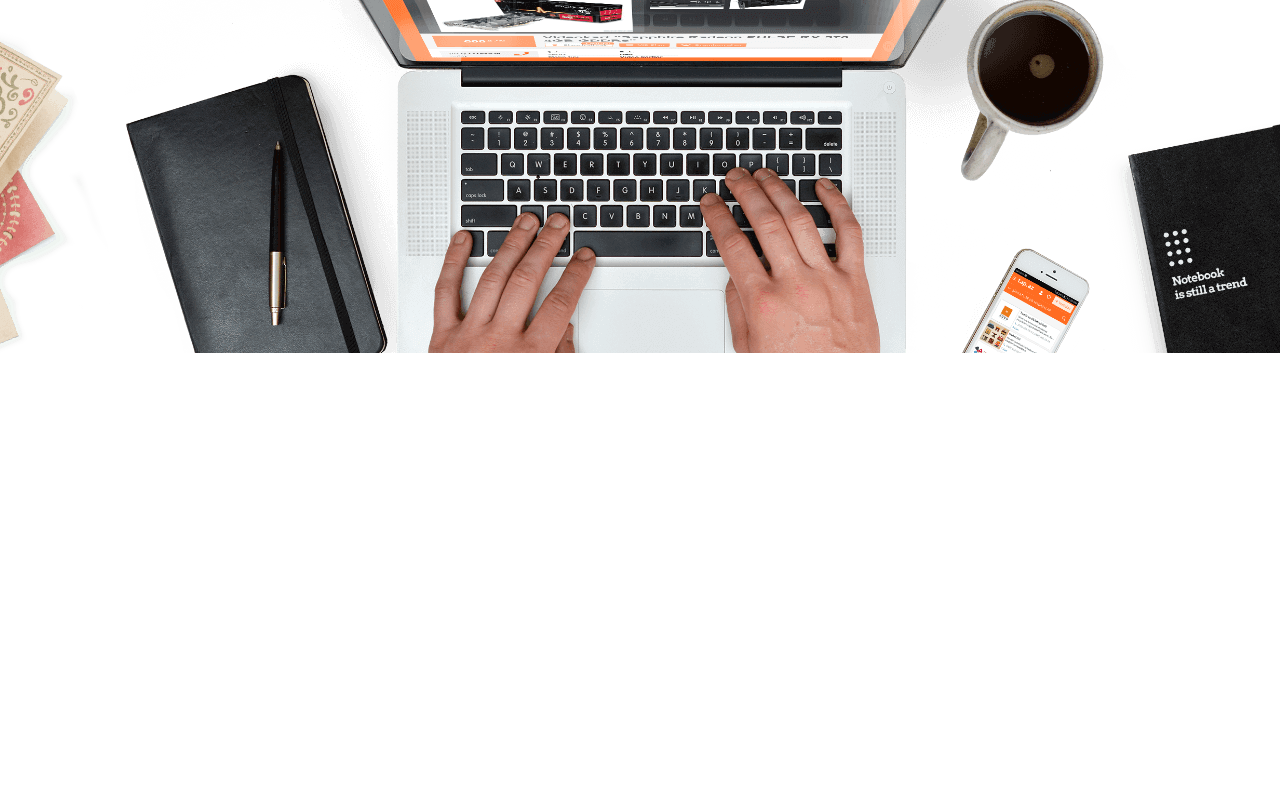
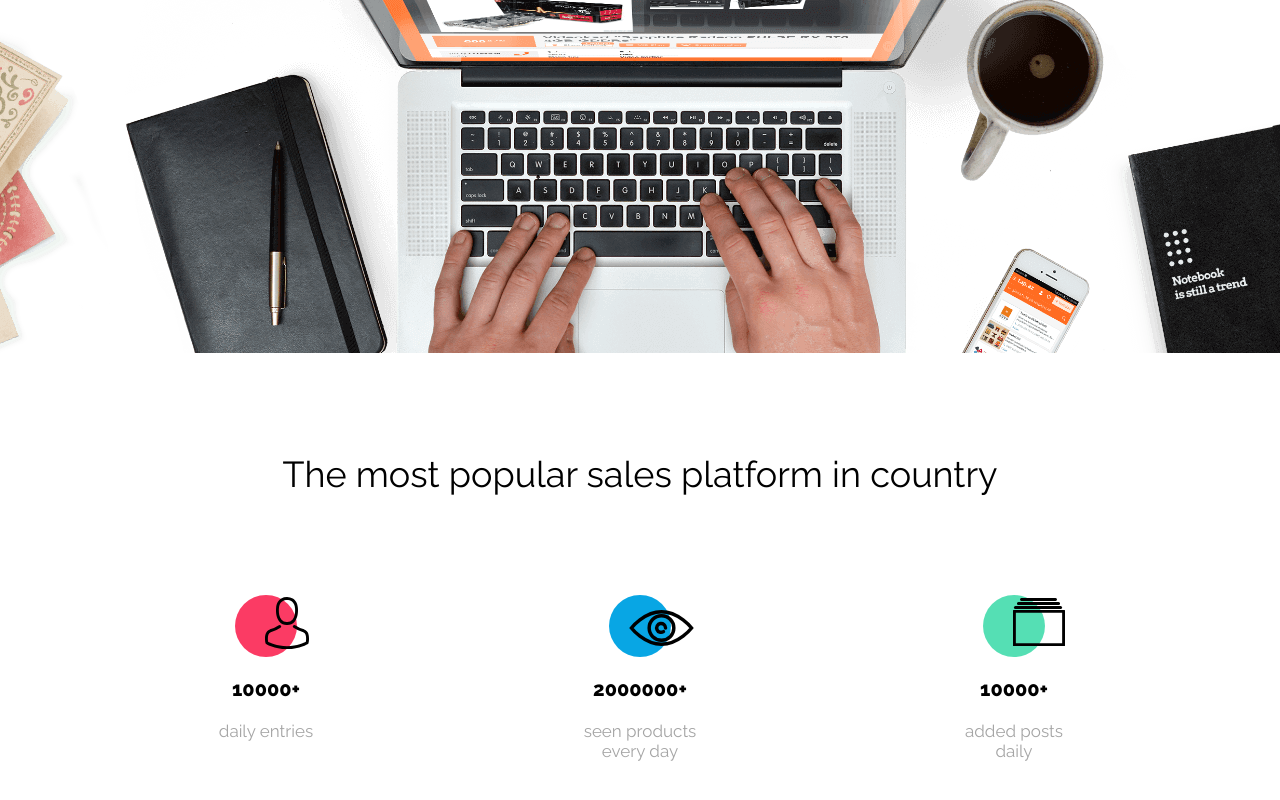
Before and after one commit to teusz-em/bestShopWebsite, a plain HTML site: page index.html in a window 1280 px wide. Shown: the part 564-1364 px from the top of the page. Before the commit the page ends 917 px from the top, so only its background shows below. Drawn offline with nearby package versions, Linux system fonts and the light colour scheme.

Commit message:
Updated styles and HTML for STATS

```diff
--- a/css/style.css
+++ b/css/style.css
@@ -85,7 +85,6 @@ header .container {
 /*BANNER*/
 
 .banner {
-    height: 100vh;
     display: flex;
     flex-direction: column;
     align-items: center;
@@ -109,7 +108,114 @@ header .container {
     line-height: 22px;
     color: var(--color-black);
 }
-.banner__btn {
+.banner--btn {
     padding: 22px 157px 23px 157px;
-    margin-bottom: 0px;
+    margin-bottom: 0;
 }
+
+.banner__img{
+    display: block;
+}
+
+/*STATS*/
+
+main .stats__container {
+    height: 531px;
+    width: 856px;
+    margin: 0 auto;
+}
+
+div .stats__container {
+    display: flex;
+    justify-content: space-between;
+}
+.stats__head {
+    text-align: center;
+    font-family: var(--font-ral);
+    font-weight: var(--font-reg);
+    font-size: 36px;
+    line-height: 42px;
+    color: var(--color-black);
+    padding: 100px;
+}
+
+.stats__art {
+    max-width: 286px;
+    text-align: center;
+    position: relative;
+}
+
+.stats__art__numb {
+    padding: 20px;
+    text-align: center;
+    font-family: var(--font-ral);
+    font-weight: var(--font-extra-bold);
+    font-size: 20px;
+    line-height: 24px;
+    color: var(--color-black);
+    display: inline-block;
+}
+
+.stats__art__text {
+    text-align: center;
+    font-family: var(--font-ral);
+    font-weight: var(--font-reg);
+    font-size: 17px;
+    line-height: 20px;
+    color: var(--color-grey);
+}
+.stats__art__circle1 {
+    height: 62px;
+    width: 62px;
+    background-color: var(--color-redish);
+    border-radius: 50%;
+    display: block;
+    margin: 0 auto;
+}
+
+.person{
+    height: 52px;
+    width: 44px;
+    margin-top: 2px;
+    margin-left: 30px;
+    display: block;
+    overflow: hidden;
+    position: absolute;
+}
+
+.stats__art__circle2 {
+    height: 62px;
+    width: 62px;
+    background-color: var(--color-primary);
+    border-radius: 50%;
+    display: block;
+    margin: 0 auto;
+    position: relative;
+}
+.eye{
+    height: 36px;
+    width: 65px;
+    margin: 15px 0 0 20px;
+    display: block;
+    overflow: hidden;
+    position: absolute;
+
+}
+.stats__art__circle3 {
+    height: 62px;
+    width: 62px;
+    background-color: var(--color-green);
+    border-radius: 50%;
+    display: block;
+    margin: 0 auto;
+    position: relative;
+}
+.catalog {
+    height: 48px;
+    width: 52px;
+    margin-top: 3px;
+    margin-left: 30px;
+    display: block;
+    overflow: hidden;
+    position: absolute;
+}
--- a/index.html
+++ b/index.html
@@ -13,6 +13,7 @@
     <link href="https://fonts.googleapis.com/css2?family=Open+Sans:wght@300;400;700&family=Raleway:wght@300;400;700;800&display=swap" rel="stylesheet">
 </head>
 <body>
+
     <header class="menu">
         <div class="container">
             <a href="#" class="menu__logo">BestShop</a>
@@ -31,8 +32,37 @@
 <section class="banner">
     <h1 class="banner__heading">Sell More!</h1>
     <p class="banner__text">Open shop on our platform and increase your sales</p>
-    <a href="#" class="button banner__btn">Open your shop</a>
-    <img src="assets/Background.png" class=banner__img"/>
+    <a href="#" class="button banner--btn">Open your shop</a>
+    <div class="banner__img"><img src="assets/Background.png"/></div>
 </section>
+
+<main>
+    <div class="stats">
+        <h2 class="stats__head">The most popular sales platform in country</h2>
+         <div class="stats__container">
+            <article class="stats__art 1">
+                <div class="stats__art__circle1">
+                <img src="assets/Person.svg" class="stats__art__img person"/>
+                </div>
+                <section class="stats__art__numb">10000+</section>
+                <p class="stats__art__text">daily entries</p>
+            </article>
+            <article class="stats__art">
+                <div class="stats__art__circle2">
+                <img src="assets/Eye.svg" class="stats__art__img eye"/>
+                </div>
+                <section class="stats__art__numb">2000000+</section>
+                <p class="stats__art__text">seen products <br> every day</p>
+            </article>
+            <article class="stats__art">
+                <div class="stats__art__circle3">
+                <img src="assets/Catalog.svg" class="stats__art__img catalog"/>
+                </div>
+                <section class="stats__art__numb">10000+</section>
+                <p class="stats__art__text">added posts <br> daily</p>
+            </article>
+        </div>
+    </div>
+</main>
 </body>
 </html>
```
